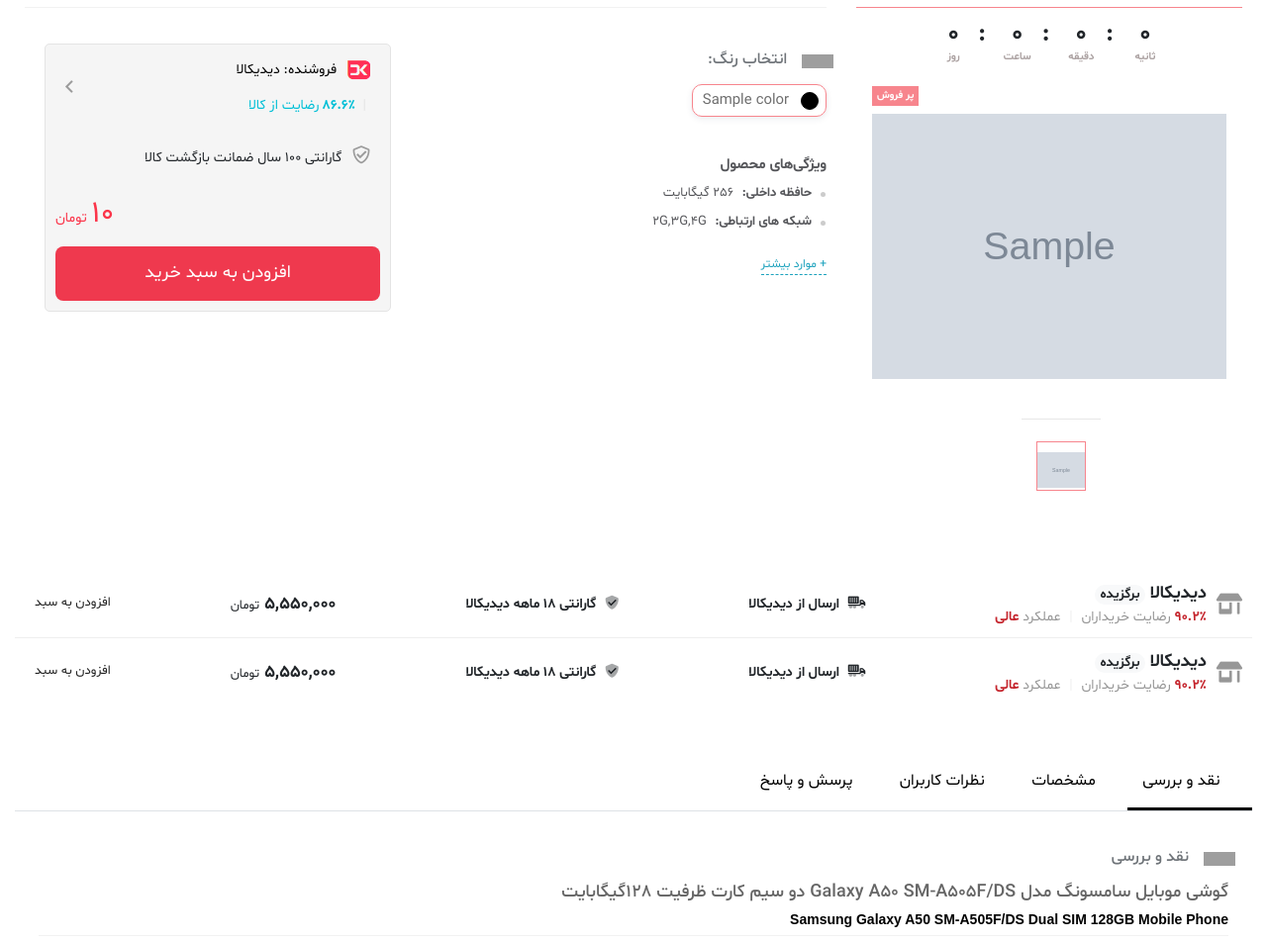
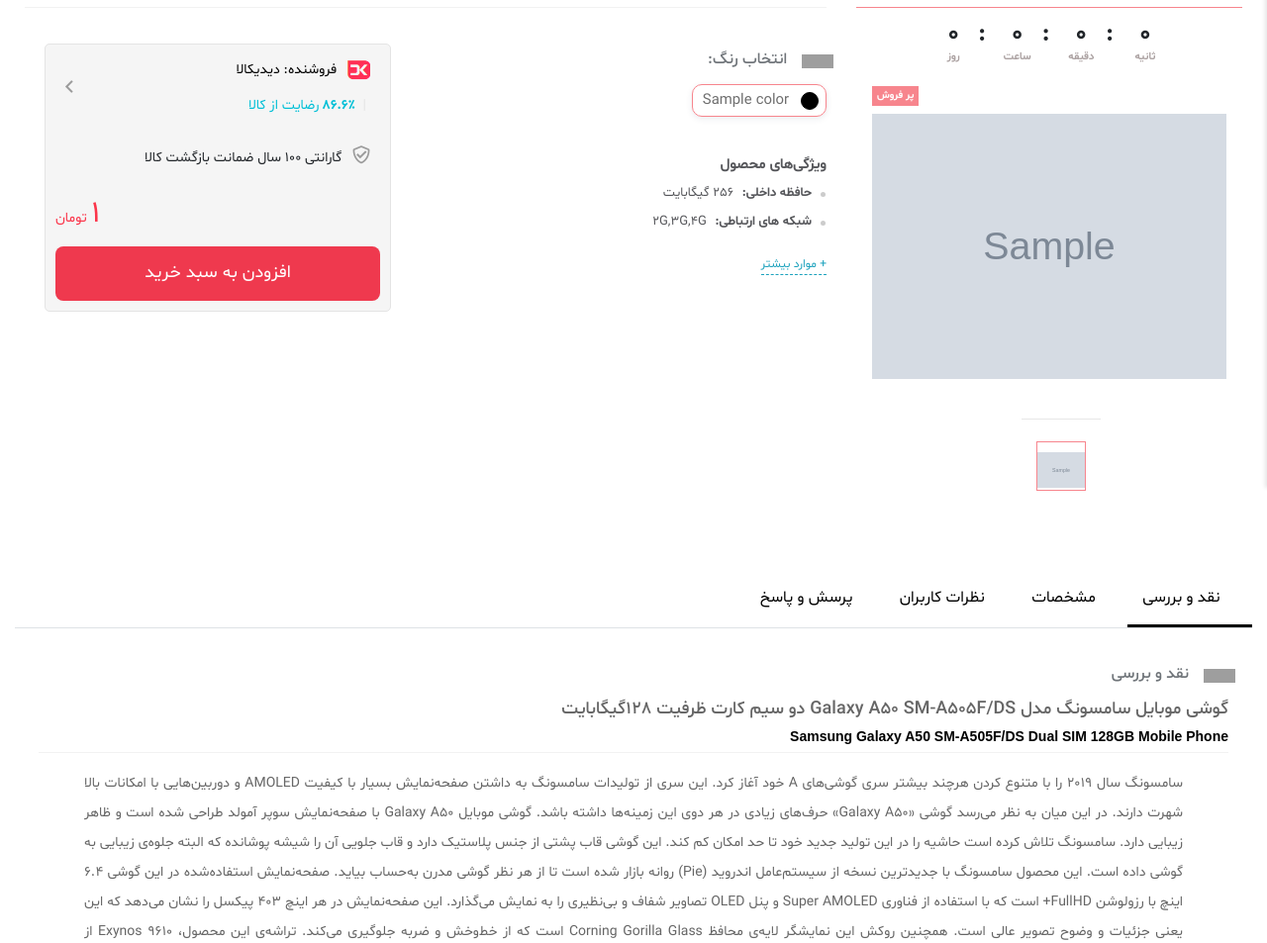
Before and after one commit to am-azarboon/didikala-shop, a Django app: page /product/detail/1 in a window 1280 px wide. Shown: the part 307-1260 px from the top of the page at 99% size. Run offline with Django 4.2, Linux system fonts and the light colour scheme; tables that the repository leaves empty hold one stand-in row (values such as "Sample post"); grey boxes marked "Sample" are stand-in pictures; some libraries are stand-ins or nearby versions; some web fonts are replaced; grey boxes are pictures that could not be loaded.

Commit message:
get_absolute_url added to ProductCustom and cutom filters added

```diff
--- a/apps/product/models.py
+++ b/apps/product/models.py
@@ -1,6 +1,7 @@
 from django.utils.translation import gettext_lazy as _
 from django.utils.html import format_html
 from django.utils.text import slugify
+from django.shortcuts import reverse
 from django.db import models
 
 
@@ -65,12 +66,14 @@
     class Meta:
         verbose_name = _('Custom product')
         verbose_name_plural = _('Custom products')
-
         ordering = ('idkc',)
 
     def save(self, force_insert=False, force_update=False, using=None, update_fields=None):
         self.slug = slugify(self.product.title)
         super(ProductCustom, self).save()
+
+    def get_absolute_url(self):
+        return reverse('product:detail', args=[self.idkc])
 
     def __str__(self):
         return f"{self.idkc} - {self.product}"
--- a/apps/product/templates/product/product_detail.html
+++ b/apps/product/templates/product/product_detail.html
@@ -1,11 +1,12 @@
 {% extends 'base.html' %}
-{#{% load filters %}#}
+{% load filters %}
 {% load static %}
+{% load i18n %}
 
-<head>
-    <title></title>
-    {% include 'includes/head_references.html' %}
-</head>
+
+{% block title %}
+    {% trans 'Product detail' %}
+{% endblock %}
 
 {% block content %}
     <!-- Start main-content -->
@@ -94,17 +95,17 @@
                                             <h2>انتخاب رنگ:</h2>
                                         </div>
                                         <ul class="product-variants float-right ml-3">
-                                            {% for color in product.product.product_custom.all %}
+                                            {% for product_color in product.product.product_custom.all %}
                                                 <li class="ui-variant">
                                                     <label class="ui-variant ui-variant--color">
                                                         <span class="ui-variant-shape"
-                                                              style="background-color: #{{ color.color.hex_code }}"></span>
-                                                        <input type="radio" value="{{ color.color.id }}" name="color"
+                                                              style="background-color: #{{ product_color.color.hex_code }}"></span>
+                                                        <input type="radio" value="{{ product_color.color.id }}" name="color"
                                                                class="variant-selector"
-                                                                {% if product.color == color.color %}
+                                                                {% if product.color == product_color.color %}
                                                                checked {% endif %}
-                                                               onclick="">
-                                                        <span class="ui-variant--check">{{ color.color.title_fa }}</span>
+                                                                onclick="window.location='{{ product_color.get_absolute_url }}'">
+                                                        <span class="ui-variant--check">{{ product_color.color.title_fa }}</span>
                                                     </label>
                                                 </li>
                                             {% endfor %}
@@ -253,19 +254,19 @@
                                                 {% if product.discount != 0 %}
                                                     <div class="product-seller-price-info">
                                                         <div class="product-seller-price-prev">
-                                                            {{ product.price }}
+                                                            {{ product.price|changing }}
                                                         </div>
                                                         <div class="product-seller-price-off">
                                                             {{ product.discount }}%
                                                         </div>
                                                     </div>
                                                     <div class="product-seller-price-real">
-                                                        <div class="product-seller-price-raw">{{ product.price }}</div>
+                                                        <div class="product-seller-price-raw">{{ product.price|changing|intcomma }}</div>
                                                         تومان
                                                     </div>
                                                 {% else %}
                                                     <div class="product-seller-price-real">
-                                                        <div class="product-seller-price-raw">{{ product.price }}</div>
+                                                        <div class="product-seller-price-raw">{{ product.price|changing|intcomma }}</div>
                                                         تومان
                                                     </div>
                                                 {% endif %}
@@ -286,97 +287,7 @@
                     <a href="#" class="mb-add-to-cart-btn">افزودن به سبد خرید</a>
                 </div> -->
             </div>
-            <!-- sellers -->
-            <div class="product-sellers shadow-around mb-5" id="product-seller-all">
-                <div class="product-seller">
-                    <div class="product-seller-col">
-                        <div class="product-seller-title">
-                            <div class="icon">
-                                <i class="fas fa-store-alt"></i>
-                            </div>
-                            <div class="detail">
-                                <div class="name">دیدیکالا <span
-                                        class="badge badge-light rounded-pill">برگزیده</span>
-                                </div>
-                                <div class="rating">
-                                    <span class="value">۹۰.۲٪</span>
-                                    <span class="label">رضایت خریداران</span>
-                                    <span class="divider">|</span>
-                                    <span class="label">عملکرد</span>
-                                    <span class="value">عالی</span>
-                                </div>
-                            </div>
-                        </div>
-                    </div>
-                    <div class="product-seller-col">
-                        <div class="product-seller-conditions">
-                            <div class="product-seller-info">
-                                <i class="fad fa-truck-container"></i>
-                                <span>ارسال از دیدیکالا</span>
-                            </div>
-                        </div>
-                    </div>
-                    <div class="product-seller-col">
-                        <div class="product-seller-guarantee">
-                            <div class="product-seller-info">
-                                <i class="fad fa-shield-check"></i>
-                                <span>گارانتی ۱۸ ماهه دیدیکالا</span>
-                            </div>
-                        </div>
-                    </div>
-                    <div class="product-seller-col">
-                        <div class="product-seller-price-action">
-                            <div class="product-seller-price">۵,۵۵۰,۰۰۰<span class="currency">تومان</span></div>
-                            <div class="product-seller-action"><a href="#" class="btn btn-outline-danger">افزودن به
-                                سبد</a></div>
-                        </div>
-                    </div>
-                </div>
-                <div class="product-seller">
-                    <div class="product-seller-col">
-                        <div class="product-seller-title">
-                            <div class="icon">
-                                <i class="fas fa-store-alt"></i>
-                            </div>
-                            <div class="detail">
-                                <div class="name">دیدیکالا <span
-                                        class="badge badge-light rounded-pill">برگزیده</span>
-                                </div>
-                                <div class="rating">
-                                    <span class="value">۹۰.۲٪</span>
-                                    <span class="label">رضایت خریداران</span>
-                                    <span class="divider">|</span>
-                                    <span class="label">عملکرد</span>
-                                    <span class="value">عالی</span>
-                                </div>
-                            </div>
-                        </div>
-                    </div>
-                    <div class="product-seller-col">
-                        <div class="product-seller-conditions">
-                            <div class="product-seller-info">
-                                <i class="fad fa-truck-container"></i>
-                                <span>ارسال از دیدیکالا</span>
-                            </div>
-                        </div>
-                    </div>
-                    <div class="product-seller-col">
-                        <div class="product-seller-guarantee">
-                            <div class="product-seller-info">
-                                <i class="fad fa-shield-check"></i>
-                                <span>گارانتی ۱۸ ماهه دیدیکالا</span>
-                            </div>
-                        </div>
-                    </div>
-                    <div class="product-seller-col">
-                        <div class="product-seller-price-action">
-                            <div class="product-seller-price">۵,۵۵۰,۰۰۰<span class="currency">تومان</span></div>
-                            <div class="product-seller-action"><a href="#" class="btn btn-outline-danger">افزودن به
-                                سبد</a></div>
-                        </div>
-                    </div>
-                </div>
-            </div>
+
             <div class="dt-sn mb-5 px-0 dt-sl pt-0">
                 <!-- Start tabs -->
                 <section class="tabs-product-info mb-3 dt-sl">
--- /dev/null
+++ b/apps/product/templatetags/filters.py
@@ -0,0 +1,18 @@
+from django import template
+
+
+# Create Register instance
+register = template.Library()
+
+
+# Changing price(Rials to Tooman)
+@register.filter
+def changing(value):
+    value = str(value)
+    return int(value[:-1])
+
+
+# Intcomma filter(prices, discounts, ...)
+@register.filter
+def intcomma(value):
+    return "{:,}".format(value)
```
Also changed, not shown: apps/product/templatetags/__init__.py (added), locale/fa/LC_MESSAGES/django.po.
